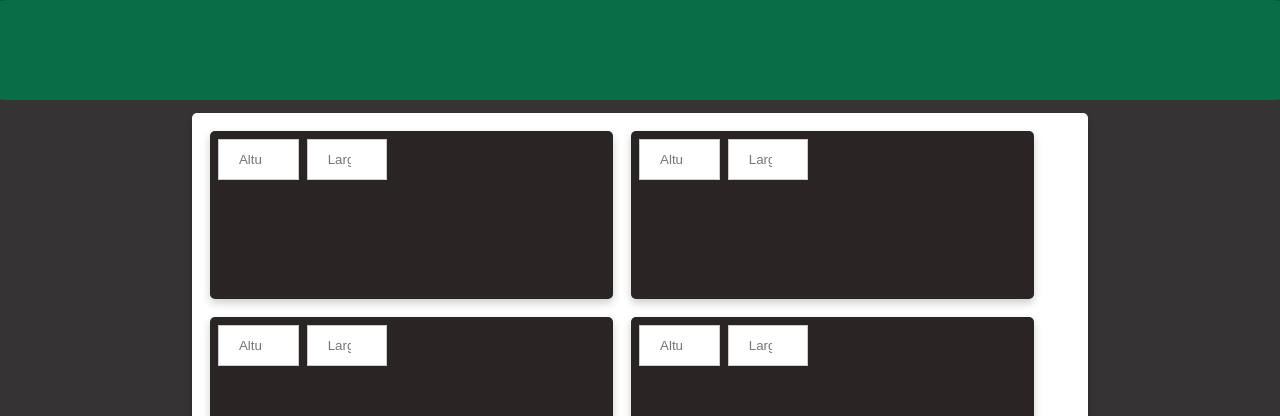
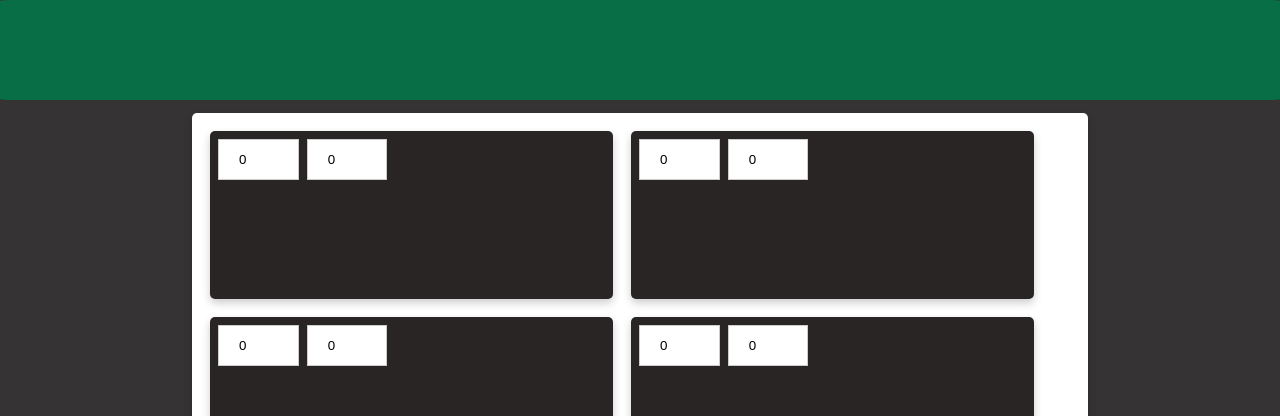
Before and after one commit to RuanMiguelGit/Paint-Calculator, a React (Create React App) app: page / in a window 1280 px wide. Shown: the top 416 px of the page. Built offline with nearby package versions, Linux system fonts and the light colour scheme.

Commit message:
add states not optmize way

```diff
--- a/src/components/MainCard.js
+++ b/src/components/MainCard.js
@@ -1,14 +1,63 @@
-import React from 'react';
+import React, { useContext } from 'react';
 import PropTypes from 'prop-types';
 import Wall from './Wall';
+import appContext from '../context/appContext';
 
 function MainCard( { Style } ) {
+
+  const
+  {
+    wallOne,
+    wallTwo,
+    wallThree,
+    wallFour,
+    setWallOne,
+    setwallTwo,
+    setwallThree,
+    setwallFour,
+    wallOneH,
+    wallTwoH,
+    wallThreeH,
+    wallFourH,
+    setWallOneH,
+    setwallTwoH,
+    setwallThreeH,
+    setwallFourH
+  } = useContext(appContext)
+
   return (
     <div className={ Style }>
-      <Wall Style='wall-holder' InputClass='input-height'/>
-      <Wall Style='wall-holder' InputClass='input-height'/>
-      <Wall Style='wall-holder' InputClass='input-height'/>
-      <Wall Style='wall-holder' InputClass='input-height'/>
+      <Wall
+      Style='wall-holder'
+      InputClass='input-height'
+      valueW={ wallOne }
+      setterW={ setWallOne }
+      valueH={ wallOneH }
+      setterH={ setWallOneH }/>
+      <Wall
+      Style='wall-holder'
+      InputClass='input-height'
+      valueW={ wallTwo }
+      setterW={ setwallTwo }
+      valueH={ wallTwoH }
+      setterH={ setwallTwoH }
+      />
+      <Wall
+      Style='wall-holder'
+      InputClass='input-height'
+      valueW={ wallThree }
+      setterW={ setwallThree}
+      valueH={ wallThreeH }
+      setterH={ setwallThreeH }
+      />
+      <Wall
+      Style='wall-holder'
+      InputClass='input-height'
+      valueW={ wallFour }
+      setterW={ setwallFour }
+      valueH={ wallFourH }
+      setterH={ setwallFourH }
+      />
     </div>
   );
 }
--- a/src/components/Wall.js
+++ b/src/components/Wall.js
@@ -1,20 +1,26 @@
-import React from 'react';
+import React  from 'react';
 import Input from '../components/Input'
 import PropTypes from 'prop-types';
 
 // testId, type, name, value, change, inputclass
-function Wall( { Style, InputClass } ) {
+function Wall( { Style, InputClass, valueW, setterW, valueH, setterH } ) {
+
+
   return (
     <div className={ Style }>
       <Input
       type='number'
       name='Altura'
       inputclass={ InputClass }
+      value={valueW}
+      change={setterW}
       />
       <Input
       type='number'
       name='Largura'
       inputclass={ InputClass }
+      value={valueH}
+      change={setterH}
       />
     </div>
   );
@@ -25,4 +31,8 @@ export default Wall;
 Wall.propTypes = {
     Style: PropTypes.string.isRequired,
     InputClass:PropTypes.string.isRequired,
+    valueW:PropTypes.string.isRequired,
+    setterW:PropTypes.string.isRequired,
+    valueH:PropTypes.string.isRequired,
+    setterH:PropTypes.string.isRequired,
   };
--- a/src/context/appProvider.js
+++ b/src/context/appProvider.js
@@ -1,13 +1,35 @@
-/* eslint-disable */
-import React from 'react';
+import React, { useState } from 'react';
 import PropTypes from 'prop-types';
 import appContext from './appContext';
 
 function Provider({ children }) {
 
+  const [wallOne, setWallOne] = useState(0)
+  const [wallTwo, setwallTwo] = useState(0)
+  const [wallThree, setwallThree] = useState(0)
+  const [wallFour, setwallFour] = useState(0)
+  const [wallOneH, setWallOneH] = useState(0)
+  const [wallTwoH, setwallTwoH] = useState(0)
+  const [wallThreeH, setwallThreeH] = useState(0)
+  const [wallFourH, setwallFourH] = useState(0)
 
   const contextValue = {
-
+    wallOne,
+    wallTwo,
+    wallThree,
+    wallFour,
+    setWallOne,
+    setwallTwo,
+    setwallThree,
+    setwallFour,
+    wallOneH,
+    wallTwoH,
+    wallThreeH,
+    wallFourH,
+    setWallOneH,
+    setwallTwoH,
+    setwallThreeH,
+    setwallFourH
   };
 
   return (
```
